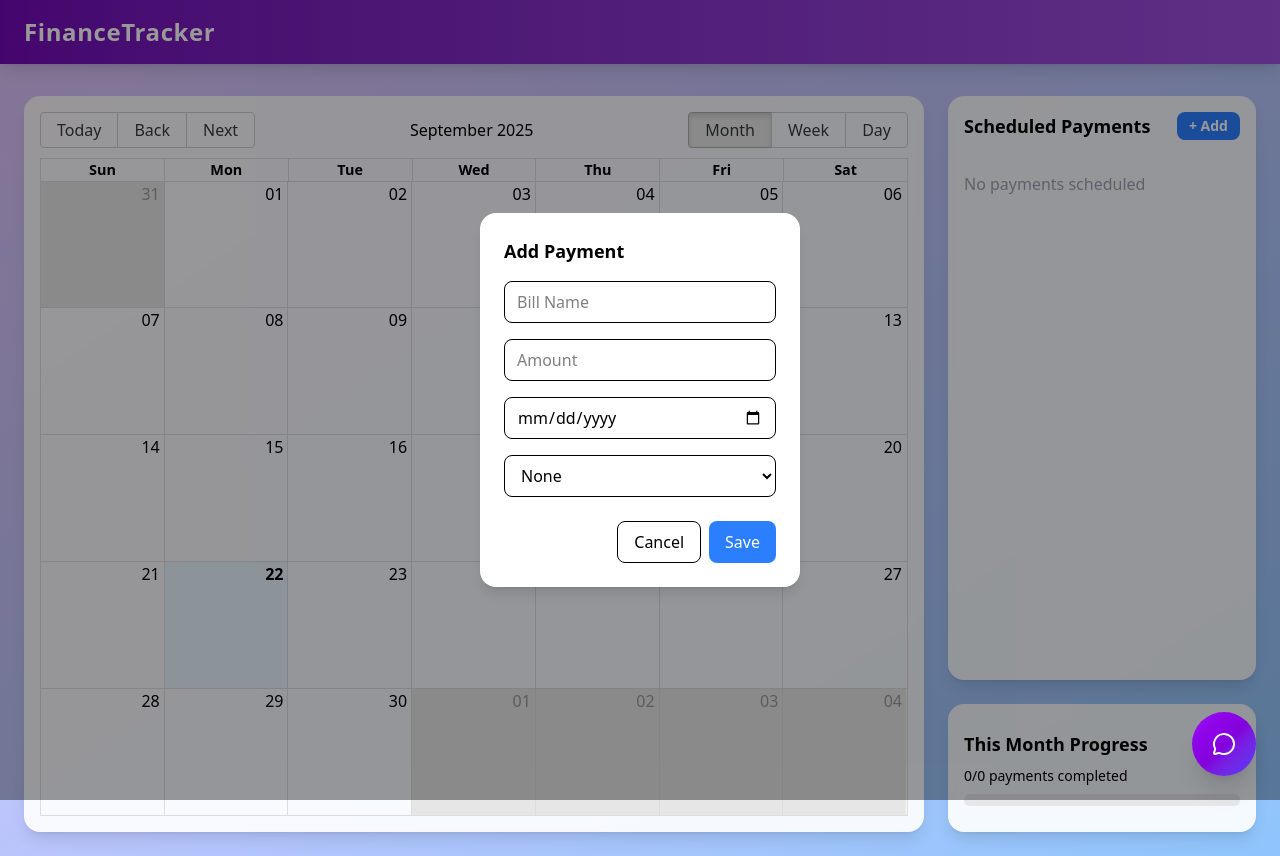
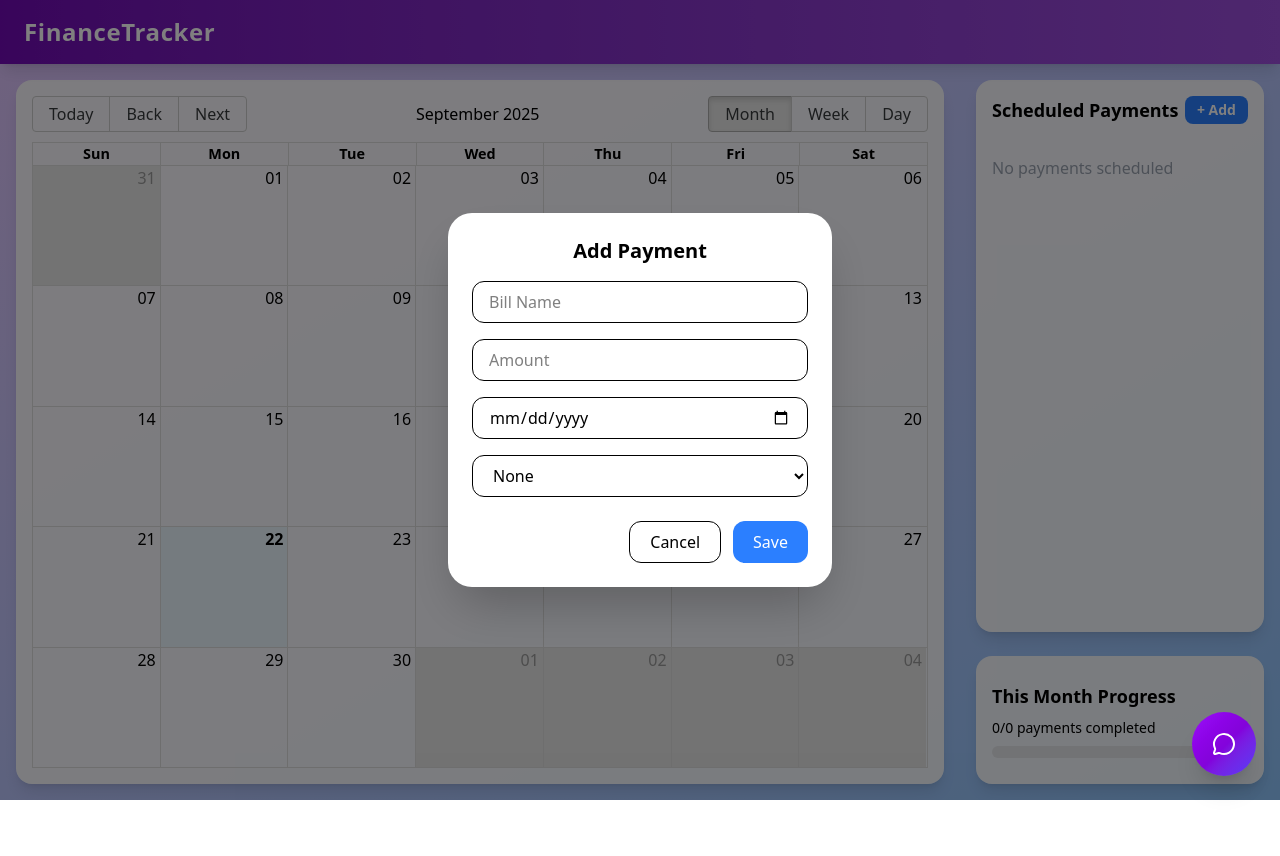
Before and after one commit to Dharnish-BM/Finance-Tracker, a React (Vite) app in the folder client/: page /calendar in a window 1280 px wide. Both pictures are taken after a click on the button "+ Add". After the commit the page ends 800 px from the top, so only its background shows below. Built offline with nearby package versions, Linux system fonts and the light colour scheme.

Commit message:
Calendar page updated.
Some payment functionality should be added

```diff
--- a/client/src/pages/CalendarPage.jsx
+++ b/client/src/pages/CalendarPage.jsx
@@ -40,6 +40,7 @@ function CalendarPage() {
   const [modalOpen, setModalOpen] = useState(false);
   const [editPayment, setEditPayment] = useState(null);
   const [form, setForm] = useState({ name:"", amount:"", dueDate:"", recurring:"none", paid:false });
+  const [selectedDate, setSelectedDate] = useState(new Date());
 
   // Load & Save payments
   useEffect(() => { setPayments(JSON.parse(localStorage.getItem("payments")) || []); }, []);
@@ -80,20 +81,39 @@ function CalendarPage() {
   // Convert payments to Big Calendar events
   const events = payments.map(p => ({
     id: p.id,
-    title: `${p.name} - ₹${p.amount} ${p.paid ? '(Paid)' : ''}`,
+    title: `${p.name} - ₹${p.amount}`,
     start: parseISO(p.dueDate),
     end: parseISO(p.dueDate),
     allDay: true,
     paid: p.paid,
+    remaining: daysRemaining(p.dueDate)
   }));
+
+  // Custom event style
+  const eventStyleGetter = (event) => {
+    let backgroundColor = event.paid ? '#22c55e' : event.remaining < 3 ? '#ef4444' : event.remaining < 7 ? '#facc15' : '#3b82f6';
+    return {
+      style: {
+        backgroundColor,
+        borderRadius: '8px',
+        border: 'none',
+        color: '#000',
+        padding: '4px',
+        fontSize: '0.9rem',
+      }
+    };
+  }
 
   return (
     <motion.div
-      initial={{opacity:0,y:20}} animate={{opacity:1,y:0}} transition={{duration:0.5}}
-      className="min-h-screen pt-24 px-4 lg:px-6 bg-gradient-to-br from-[#e0c3fc] to-[#8ec5fc] flex flex-col lg:flex-row gap-6 pb-6"
+  initial={{ opacity: 0, y: 20 }}
+  animate={{ opacity: 1, y: 0 }}
+  transition={{ duration: 0.5 }}
+  className="w-screen min-h-screen flex flex-col lg:flex-row bg-gradient-to-br from-[#e0c3fc] to-[#8ec5fc] pt-16" // pt-16 for navbar
 >
       {/* Calendar */}
-      <div className="w-full lg:w-[70%] flex-1 bg-white/90 backdrop-blur-sm rounded-2xl shadow-lg p-4 flex flex-col">
+  <div className="w-full lg:w-[70%] flex-1 p-4" style={{ height: 'calc(100vh - 4rem)' }}>
+    <div className="h-full bg-white/90 rounded-2xl shadow-lg p-4 flex flex-col">
       <BigCalendar
         localizer={localizer}
         events={events}
@@ -101,40 +121,36 @@ function CalendarPage() {
         endAccessor="end"
         style={{ flex: 1 }}
         views={['month', 'week', 'day']}
-          onSelectEvent={event => {
-            const payment = payments.find(p => p.id === event.id);
-            handleEdit(payment);
+        onSelectEvent={event => handleEdit(payments.find(p => p.id === event.id))}
+        onSelectSlot={slotInfo => {
+          setForm({ ...form, dueDate: slotInfo.start.toISOString().split('T')[0], recurring:'none', paid:false });
+          setEditPayment(null);
+          setModalOpen(true);
         }}
-          eventPropGetter={event => ({
-            style: {
-              backgroundColor: event.paid ? '#22c55e' : '#facc15',
-              color: '#000',
-              borderRadius: '0.5rem',
-              border: 'none',
-              padding: '2px',
-              fontSize: '0.9rem',
-            },
-          })}
+        selectable
+        eventPropGetter={eventStyleGetter}
         popup
       />
     </div>
+  </div>
 
       {/* Sidebar */}
-      <div className="w-full lg:w-[25%] flex flex-col gap-6 h-[calc(100vh-4rem)]">
+      <div className="w-full lg:w-[25%] flex flex-col gap-6 p-4">
         {/* Payment List */}
-        <div className="flex-1 bg-white/90 backdrop-blur-sm rounded-2xl shadow-lg p-4 flex flex-col">
+        <div className="flex-1 bg-white/90 rounded-2xl shadow-lg p-4 flex flex-col">
           <h2 className="font-bold text-lg mb-4 flex justify-between items-center">
             Scheduled Payments
-            <button onClick={()=>setModalOpen(true)} className="bg-blue-500 text-white px-3 py-1 rounded-lg text-sm hover:bg-blue-600">+ Add</button>
+            <button onClick={()=>{setForm({name:'',amount:'',dueDate:'',recurring:'none',paid:false}); setEditPayment(null); setModalOpen(true)}}
+                    className="bg-blue-500 text-white px-3 py-1 rounded-lg text-sm hover:bg-blue-600">+ Add</button>
           </h2>
           {sortedPayments.length===0 && <p className="text-gray-400 mt-4">No payments scheduled</p>}
-          <ul className="flex flex-col gap-3 overflow-y-auto max-h-[calc(100vh-14rem)] pr-2">
-            {sortedPayments.map(p=>(
+          <ul className="flex flex-col gap-3 overflow-y-auto max-h-[calc(100vh-20rem)] pr-2">
+            {sortedPayments.map(p => (
               <li key={p.id} className={`flex justify-between items-center p-3 rounded-lg shadow transition-colors ${daysRemaining(p.dueDate)<3?'bg-red-100':daysRemaining(p.dueDate)<7?'bg-yellow-100':'bg-green-100'}`}>
                 <div className="flex flex-col">
                   <p className="font-semibold">{p.name}</p>
                   <p className="text-sm text-gray-600">₹{parseFloat(p.amount)} - Due in {daysRemaining(p.dueDate)} days</p>
-                  <p className="text-xs text-gray-500">{p.paid ? 'Paid':'Pending'}</p>
+                  <p className="text-xs text-gray-500">{p.paid?'Paid':'Pending'}</p>
                 </div>
                 <div className="flex gap-2">
                   {!p.paid && <button onClick={()=>markAsPaid(p)} className="text-green-500 hover:underline">Mark Paid</button>}
@@ -147,7 +163,7 @@ function CalendarPage() {
         </div>
 
         {/* Progress */}
-        <div className="h-32 bg-white/90 backdrop-blur-sm rounded-2xl shadow-lg p-4 flex flex-col justify-center">
+        <div className="h-32 bg-white/90 rounded-2xl shadow-lg p-4 flex flex-col justify-center">
           <h2 className="font-bold text-lg mb-2">This Month Progress</h2>
           <p className="text-sm mb-2">{completed}/{totalThisMonth.length} payments completed</p>
           <div className="w-full bg-gray-200 rounded-full h-3">
@@ -158,22 +174,22 @@ function CalendarPage() {
 
       {/* Modal */}
       {modalOpen && (
-        <div className="fixed inset-0 flex items-center justify-center bg-black/40 z-50">
-          <div className="bg-white rounded-2xl shadow-lg p-6 w-80 flex flex-col gap-4 animate-fade-in">
-            <h3 className="font-bold text-lg">{editPayment?'Edit Payment':'Add Payment'}</h3>
-            <input type="text" name="name" placeholder="Bill Name" value={form.name} onChange={handleChange} className="border px-3 py-2 rounded-lg w-full focus:outline-none focus:ring-2 focus:ring-blue-400"/>
-            <input type="number" name="amount" placeholder="Amount" value={form.amount} onChange={handleChange} className="border px-3 py-2 rounded-lg w-full focus:outline-none focus:ring-2 focus:ring-blue-400"/>
-            <input type="date" name="dueDate" value={form.dueDate} onChange={handleChange} className="border px-3 py-2 rounded-lg w-full focus:outline-none focus:ring-2 focus:ring-blue-400"/>
-            <select name="recurring" value={form.recurring} onChange={handleChange} className="border px-3 py-2 rounded-lg w-full focus:outline-none focus:ring-2 focus:ring-blue-400">
+        <div className="fixed inset-0 flex items-center justify-center bg-black/50 z-50">
+          <div className="bg-white rounded-3xl shadow-2xl w-96 flex flex-col gap-4 p-6 animate-fade-in">
+            <h3 className="font-bold text-xl text-center">{editPayment?'Edit Payment':'Add Payment'}</h3>
+            <input type="text" name="name" placeholder="Bill Name" value={form.name} onChange={handleChange} className="border px-4 py-2 rounded-xl w-full focus:outline-none focus:ring-2 focus:ring-blue-400"/>
+            <input type="number" name="amount" placeholder="Amount" value={form.amount} onChange={handleChange} className="border px-4 py-2 rounded-xl w-full focus:outline-none focus:ring-2 focus:ring-blue-400"/>
+            <input type="date" name="dueDate" value={form.dueDate} onChange={handleChange} className="border px-4 py-2 rounded-xl w-full focus:outline-none focus:ring-2 focus:ring-blue-400"/>
+            <select name="recurring" value={form.recurring} onChange={handleChange} className="border px-4 py-2 rounded-xl w-full focus:outline-none focus:ring-2 focus:ring-blue-400">
               <option value="none">None</option>
               <option value="daily">Daily</option>
               <option value="weekly">Weekly</option>
               <option value="monthly">Monthly</option>
               <option value="yearly">Yearly</option>
             </select>
-            <div className="flex justify-end gap-2 mt-2">
-              <button onClick={()=>{setModalOpen(false); setEditPayment(null)}} className="px-4 py-2 rounded-lg border hover:bg-gray-100">Cancel</button>
-              <button onClick={handleSubmit} className="px-4 py-2 rounded-lg bg-blue-500 text-white hover:bg-blue-600">Save</button>
+            <div className="flex justify-end gap-3 mt-2">
+              <button onClick={()=>{setModalOpen(false); setEditPayment(null)}} className="px-5 py-2 rounded-xl border hover:bg-gray-100">Cancel</button>
+              <button onClick={handleSubmit} className="px-5 py-2 rounded-xl bg-blue-500 text-white hover:bg-blue-600">Save</button>
             </div>
           </div>
         </div>
```
Lines whose indentation alone changed are shown as unchanged.
